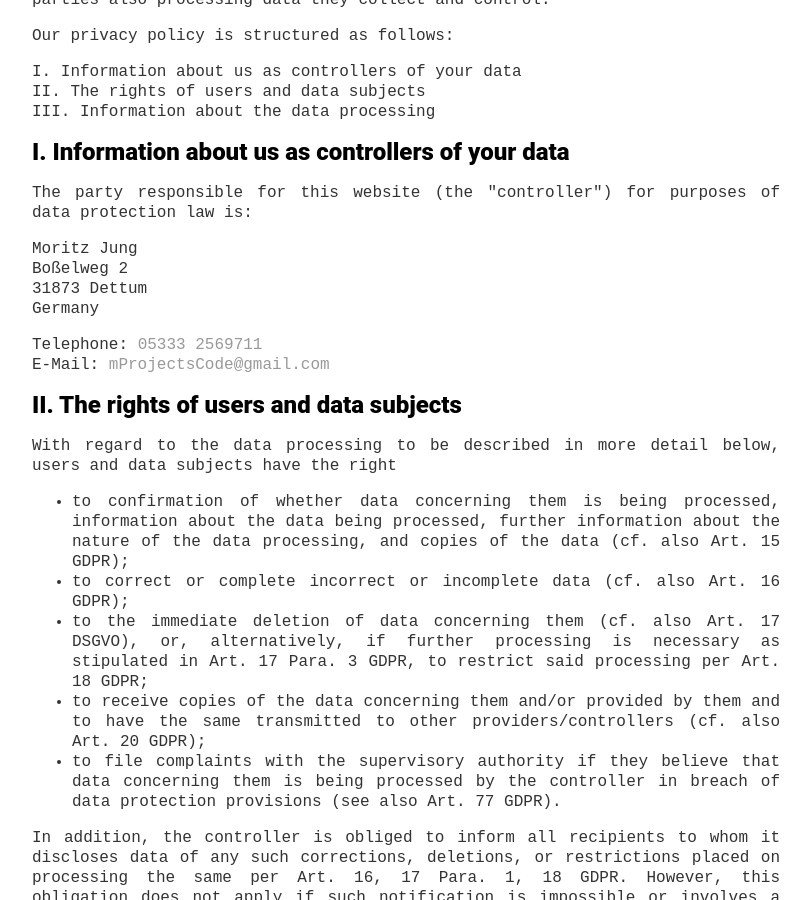
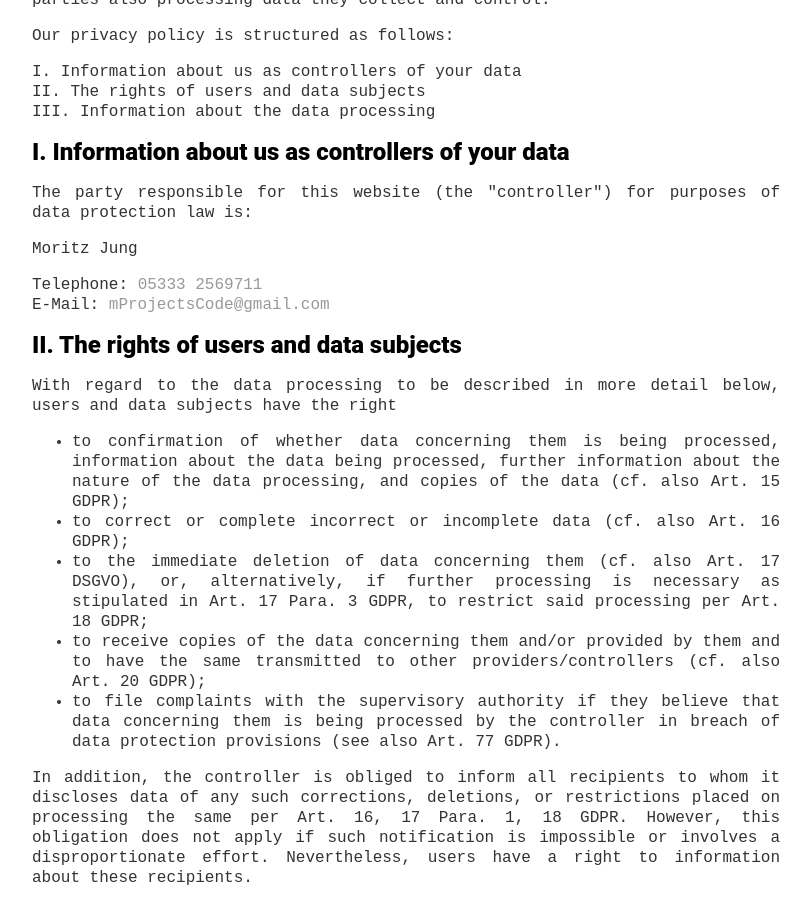
Before and after one commit to mProjectsCode/mProjectsCode.github.io, a Jekyll site: the page built from privacy_statement_english.html, in a window 1280 px wide and 900 px high, scrolled down 542 px. Shown: the whole window, without its empty margins (234-1045 px from the left). Built offline with Jekyll 4.4.1, drawn with Linux system fonts in a browser that asks for light colours; nearby versions of some CDN libraries.

Commit message:
updated information

```diff
--- a/_config.yml
+++ b/_config.yml
@@ -1,5 +1,6 @@
 name: Moritz Jung
 markdown: kramdown
+port: 4000
 collections:
   blender-projects:
     output: true
--- a/css/main.css
+++ b/css/main.css
@@ -18,6 +18,7 @@ li {
     font-family:'Inconsolata', monospace;
     text-align: justify;
 }
+
 nav ul, footer ul {
     font-family:'Helvetica', 'Arial', 'Sans-Serif';
     padding: 0px;
--- a/privacy_statement_english.html
+++ b/privacy_statement_english.html
@@ -20,12 +20,11 @@ layout: default
     about the data processing</p>
 <h4>I. Information about us as controllers of your data</h4>
 <p>The party responsible for this website (the "controller") for purposes of data protection law is:</p>
-<p><span>Moritz Jung</span><br><span>Boßelweg 2</span><br><span>31873 Dettum</span><br><span>Germany</span>
-</p>
+<p><span>Moritz Jung</span></p>
 <p><span>Telephone: <span style="color:#999">05333 2569711</span><br>E-Mail: <a href="mailto:mProjectsCode@gmail.com">mProjectsCode@gmail.com</a></span></p>
 <h4>II. The rights of users and data subjects</h4>
 <p>With regard to the data processing to be described in more detail below, users and data subjects have the right</p>
-<ul type="disc">
+<ul class="list">
     <li>to confirmation of whether data concerning them is being processed, information about the data being processed,
         further information about the nature of the data processing, and copies of the data (cf. also Art. 15 GDPR);
     </li>
--- a/privacy_statement_german.html
+++ b/privacy_statement_german.html
@@ -22,8 +22,7 @@ layout: default
     Datenverarbeitung</p>
 <h4>I. Informationen über uns als Verantwortliche</h4>
 <p>Verantwortlicher Anbieter dieses Internetauftritts im datenschutzrechtlichen Sinne ist:</p>
-<p><span>Moritz Jung<br>Boßelweg 2<br>31873
-        Dettum<br>Deutschland</span></p>
+<p><span>Moritz Jung</span></p>
 <p><span>Telefon: <span style="color:#999">05333 2569711</span><br>E-Mail: <a href="mailto:mProjectsCode@gmail.com">mProjectsCode@gmail.com</a></span></p>
 <h4>II. Rechte der Nutzer und Betroffenen</h4>
 <p>Mit Blick auf die nachfolgend noch näher beschriebene Datenverarbeitung haben die Nutzer und Betroffenen das Recht
```
